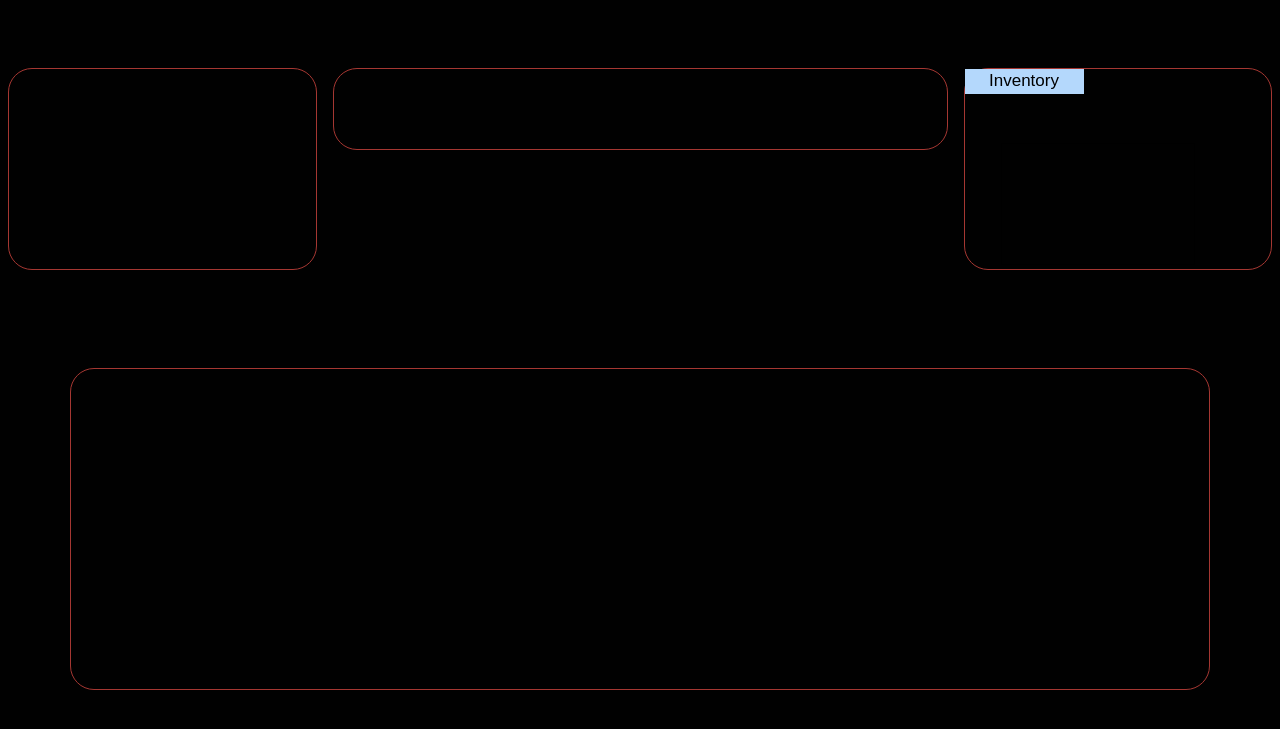
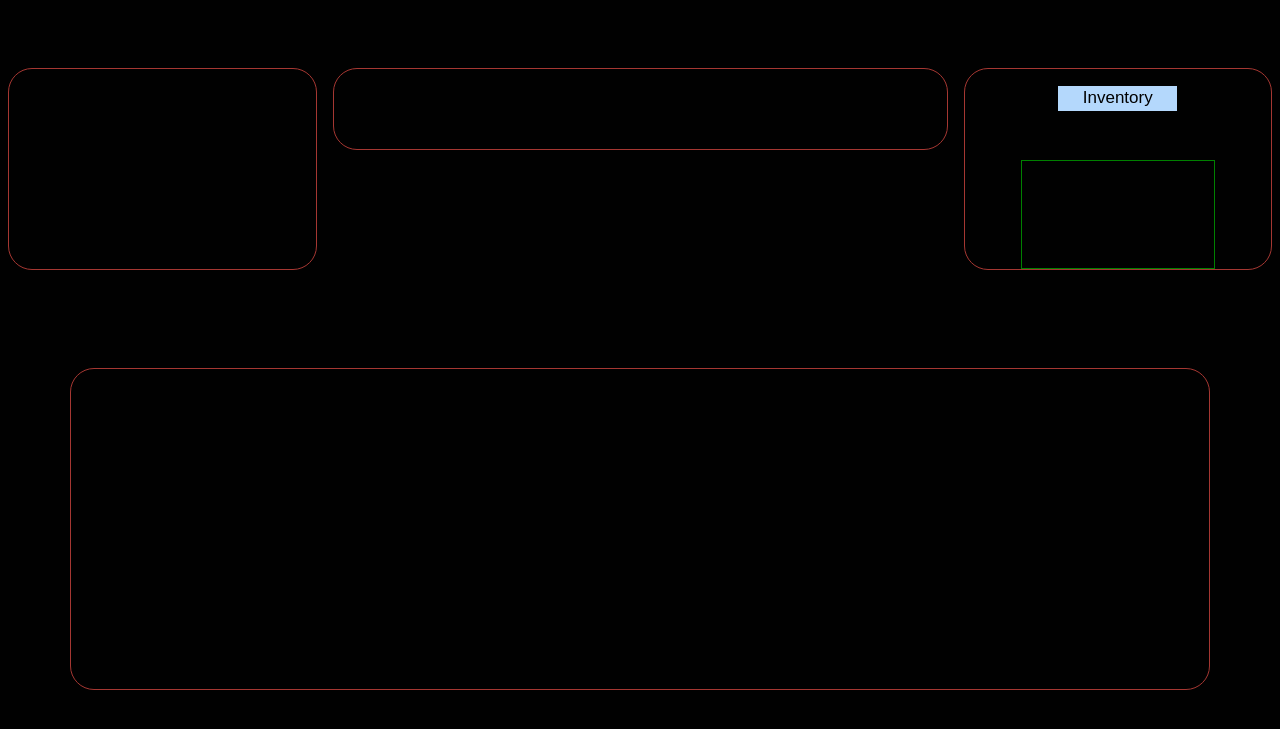
Before and after one commit to bigolchris/A-Game-With-A-Friend, a website built with Vite: page index.html in a window 1280 px wide. Both pictures are taken after a click on the button "PLAY". Shown: the part 61-790 px from the top of the page. Built offline with nearby package versions, Linux system fonts and the light colour scheme.

Commit message:
flex box

```diff
--- a/src/styles/components/_inventory.scss
+++ b/src/styles/components/_inventory.scss
@@ -1,6 +1,10 @@
 .inv-container {
   height: 25vh;
+  flex-direction: column;
+  display: flex;
   flex: 1;
+  align-items: center;
+
   .open-btn {
     margin-bottom: 1em;
     width: 7em;
@@ -11,6 +15,7 @@
     font-size: 17px;
     cursor: pointer;
     padding: 2.5px 0;
+    margin-top: 1em;
   }
 
   .open-btn:hover {
@@ -23,11 +28,10 @@
   }
 
   .inside-inv {
-      border: 1px solid black;
+    border: 1px solid green;
     width: 15vw;
     height: 15vh;
-      position: relative;
-      left: 12%;
+
     margin-top: 2em;
   }
 }
```
Lines whose indentation alone changed are shown as unchanged.
